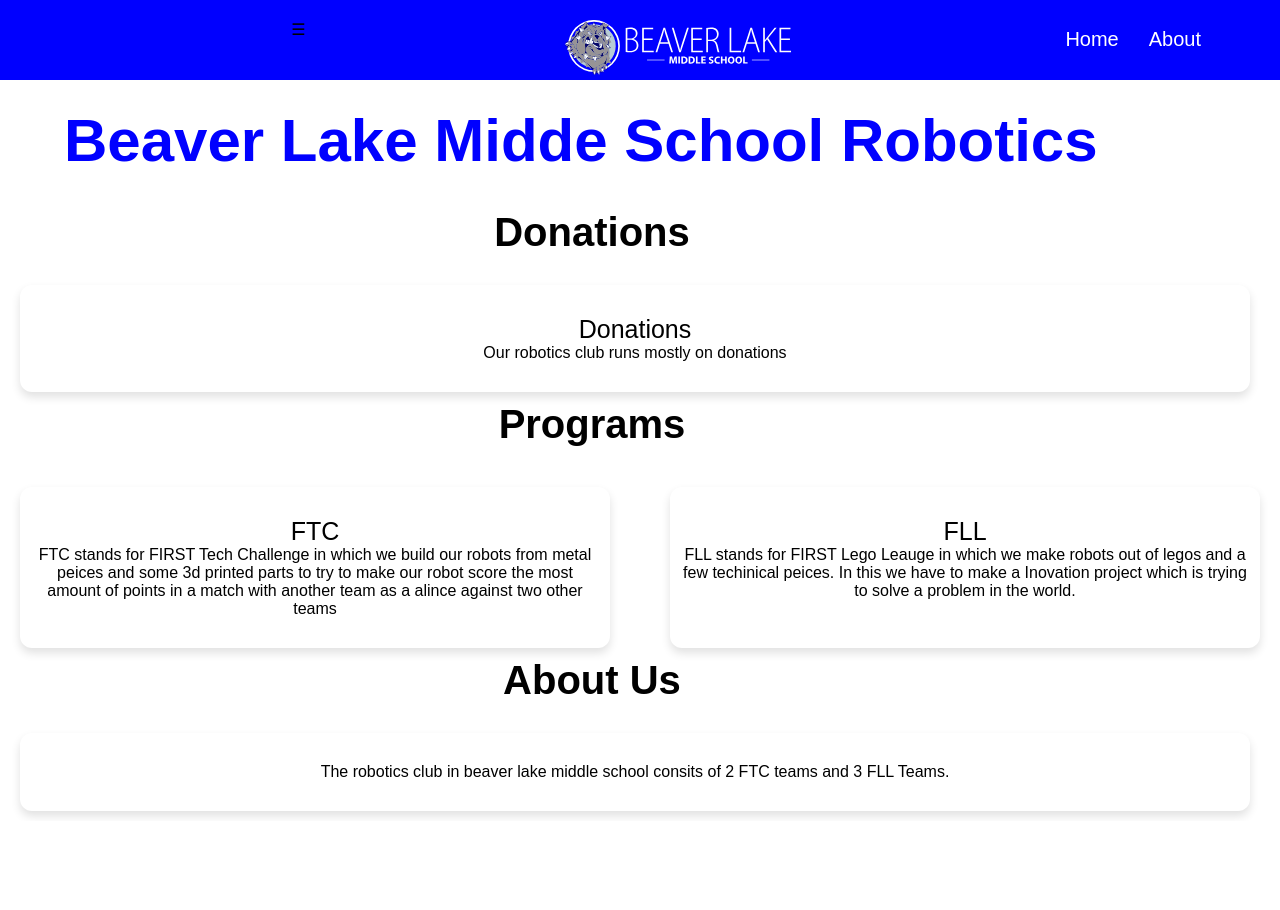
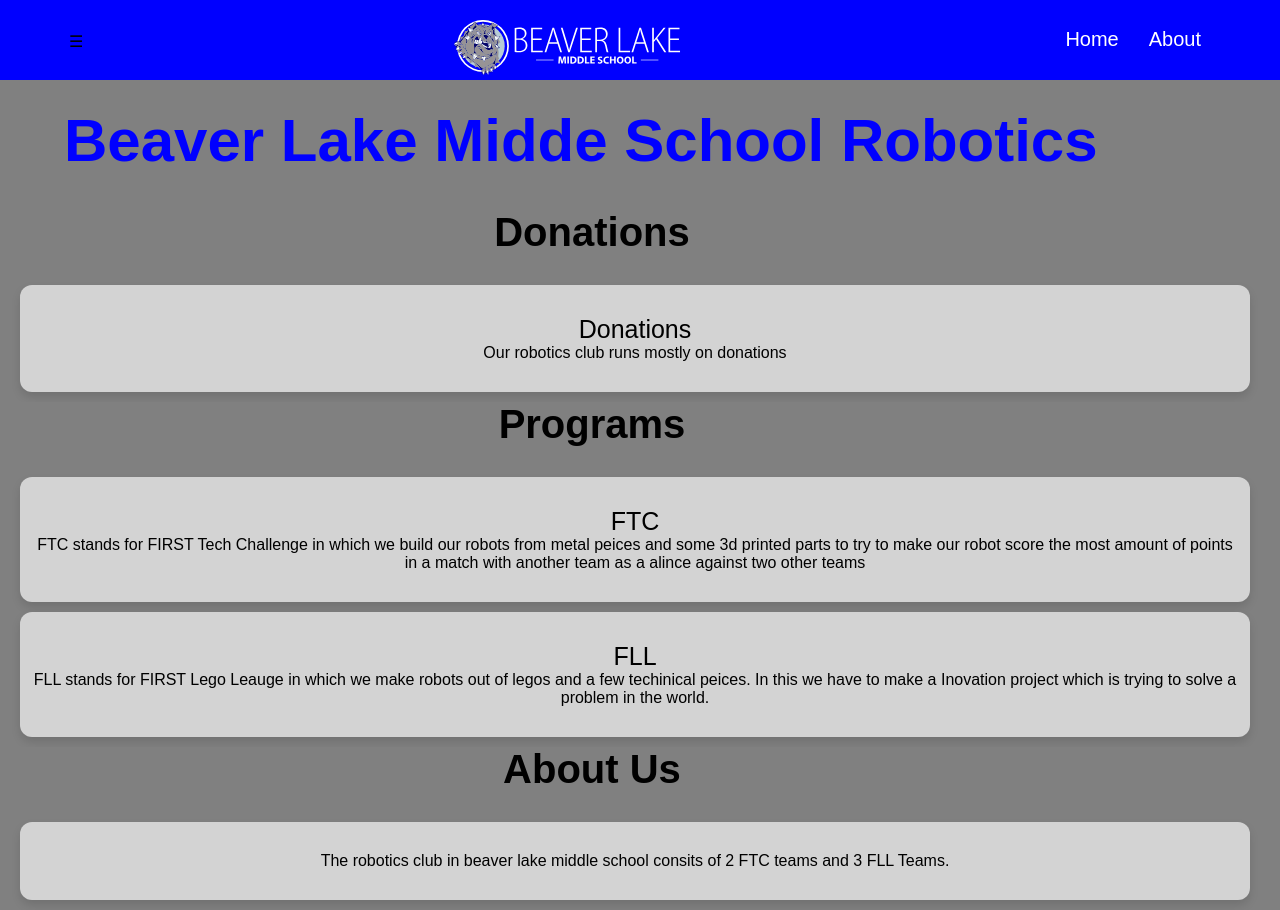
Before and after one commit to parshwa282011/BeaverLakeRoboticsWebsite, a plain HTML site: page index.html in a window 1280 px wide. Before the commit the page ends 821 px from the top, so only its background shows below. Drawn offline with Linux system fonts and the light colour scheme.

Commit message:
Tuning Home Page and Beta Bionix Page.

```diff
--- a/index.css
+++ b/index.css
@@ -5,12 +5,11 @@
 }
 
 body {
-	background-color: white;
+	background-color: grey;
 	color: black;
 	font-family: "Fira Sans", sans-serif;
-	background-color: white;
+	background-color: grey;
 }
-
 
 nav {
 	width: 100%;
@@ -208,6 +207,14 @@ section .topic a {
 	cursor: default;
 }
 
+.about {
+	background-color: grey;
+}
+
+.about .content {
+	background-color: grey;
+}
+
 .about .content .boxes1 .box {
 	margin: 10px 20px;
 	max-width: calc(100% - 50px);
@@ -216,6 +223,7 @@ section .topic a {
 	padding: 30px 10px;
 	box-shadow: 0 5px 10px rgba(0, 0, 0, 0.12);
 	cursor: default;
+	background-color: lightgrey;
 }
 
 /* Contact Page */
--- a/index.html
+++ b/index.html
@@ -1,18 +1,18 @@
 <!DOCTYPE html>
 <html lang="en">
+
 <head>
 	<meta charset="UTF-8">
 	<meta http-equiv="X-UA-Compatible" content="IE=edge">
-	  <meta name="viewport" content=
-		"width=device-width, initial-scale=1.0">
+	<meta name="viewport" content="width=device-width, initial-scale=1.0">
 	<link rel="stylesheet" href="index.css">
 	<title>Beaver Lake</title>
 </head>
+
 <body>
 	<nav>
-		  <div class="button"></div>
-		  <div>☰</div>
-		  <img src="assets/MiddleSchools_BLMS-LargeLetterswhite.svg" alt="Bulldog" width="300" height="55">
+		<div class="button">☰</div>
+		<img src="assets/MiddleSchools_BLMS-LargeLetterswhite.svg" alt="Bulldog" width="400" height="55">
 		<div class="navbar">
 			<ul>
 				<li><a href="#Home">Home</a></li>
@@ -20,13 +20,15 @@
 			</ul>
 		</div>
 	</nav>
-	  <div class="line" id="Home">
+	<section class="about">
+		<div class="content" id="Home">
+			<div class="line">
 				<div class="side1">
 					<h1>Beaver Lake Midde School Robotics</h1>
 				</div>
 			</div>
-	  <section class="about" id = "Donations">
-		<div class="content">
+		</div>
+		<div class="content" id="Donations">
 			<div class="title">
 				<span>Donations</span>
 			</div>
@@ -43,53 +45,53 @@
 				</div>
 			</div>
 		</div>
-	  </section>
-	  <section class="about">
-		  <div class="content">
+		<div class="content" id="Programs">
 			<div class="title">
 				<span>Programs</span>
 			</div>
-			  <div class="boxes">
+			<div class="boxes1">
 				<div class="box">
 					<div class="topic">
-						  <a href="ftc" target="_blank">
+						<a href="ftc/index.html" target="_self">
 							FTC
 						</a>
+						<p>
+							FTC stands for FIRST Tech Challenge in which we build our robots from metal peices and some
+							3d printed parts to try to make our robot score the most amount of points in a match with
+							another team as a alince against two other teams
+						</p>
 					</div>
-					  <p>
-						  FTC stands for FIRST Tech Challenge in which we build our robots from metal peices and some 3d printed parts to try to make our robot score the most amount of points in a match with another team as a alince against two other teams
-					  </p>
 				</div>
 				<div class="box">
 					<div class="topic">
-						  <a href="fll" target="_blank">
+						<a href="fll/index.html" target="_self">
 							FLL
 						</a>
-					  </div>
 						<p>
-						  FLL stands for FIRST Lego Leauge in which we make robots out of legos and a few techinical peices. In this we have to make a Inovation project which is trying to solve a problem in the world.
+							FLL stands for FIRST Lego Leauge in which we make robots out of legos and a few techinical
+							peices. In this we have to make a Inovation project which is trying to solve a problem in
+							the world.
 						</p>
 					</div>
 				</div>
 			</div>
-  	</section>
-	<div id = "About">
-		<section class = "about">
-			<div class="content">
-				<div class = "title">
+		</div>
+		<div class="content" id="AboutUs">
+			<div class="title">
 				About Us
 			</div>
 			<div class="boxes1">
 				<div class="box">
-						<div class="topic"></div>
+					<div class="topic">
 						<p>
 							The robotics club in beaver lake middle school consits of 2 FTC teams and 3 FLL Teams.
 						</p>
 					</div>
 				</div>
 			</div>
+		</div>
 	</section>
-	</div>
 	<script src="index.js"></script>
 </body>
+
 </html>
```
Also changed, not shown: ftc/BetaBionix/index.html (+23 -6 lines), ftc/index.html (+2 -2 lines). Lines whose indentation alone changed are shown as unchanged.
